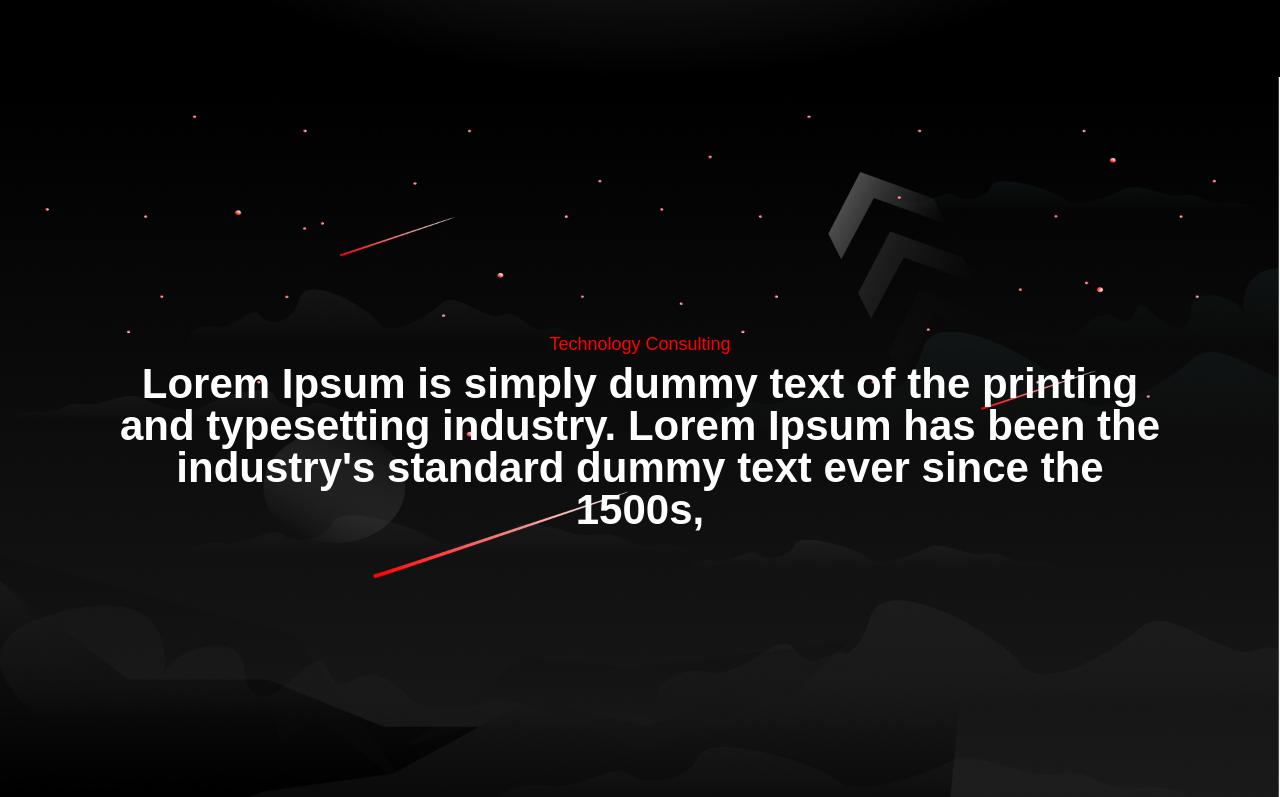
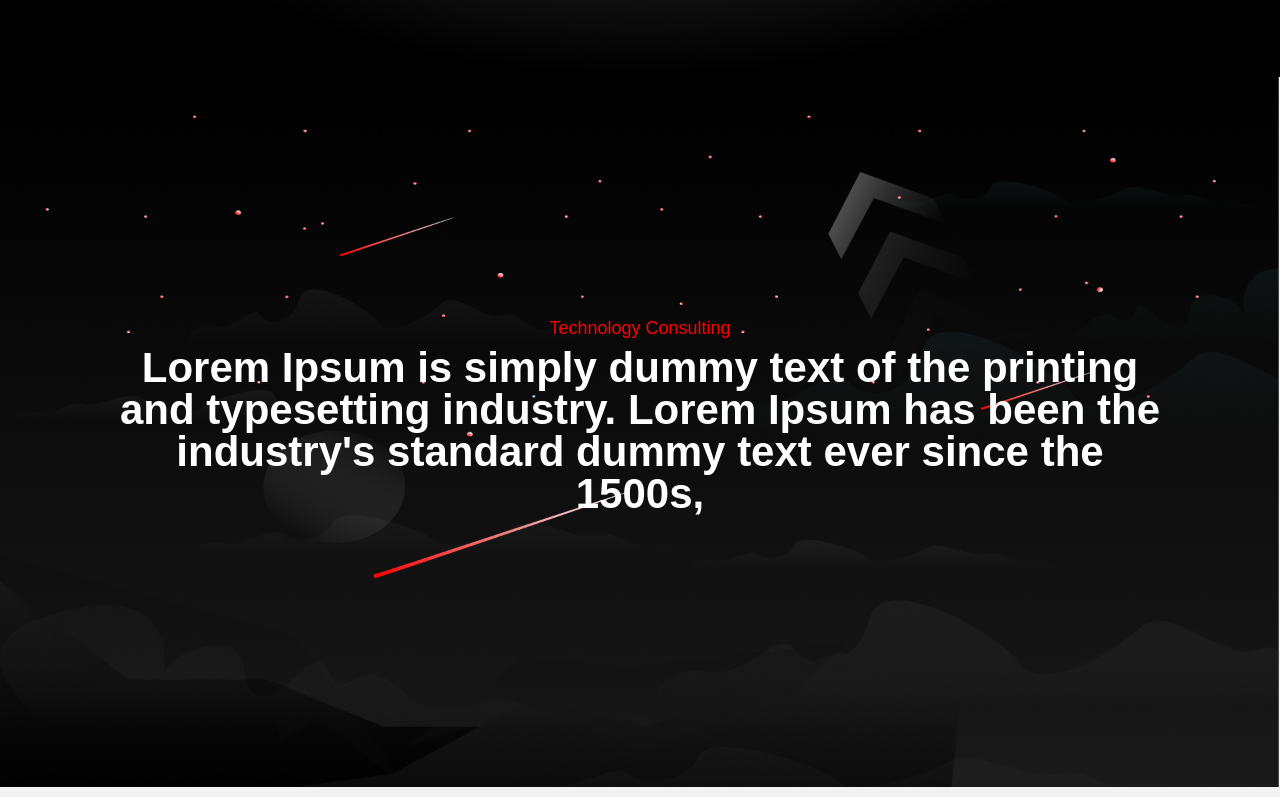
Before and after one commit to M-Tamjid/project-2, a plain HTML site: page index.html in a window 1280 px wide. Shown: the part 3116-3913 px from the top of the page. Drawn offline with nearby package versions, Linux system fonts and the light colour scheme.

Commit message:
Update style.css

```diff
--- a/style.css
+++ b/style.css
@@ -173,9 +173,9 @@ p.para-wwa.Business-para.Technology-para {
   padding: 3em 0;
 }
 .cummunity {
-  background-image: url(./img/Mask\ Group\ \(2\).png);
-  background-size: 100%;
-  padding: 13em 0;
+    background-image: url(./img/Mask\ Group\ \(2\).png);
+    background-size: 100%;
+    padding: 12em 0;
 }
 /* Business Consulting-end  */
 
```
